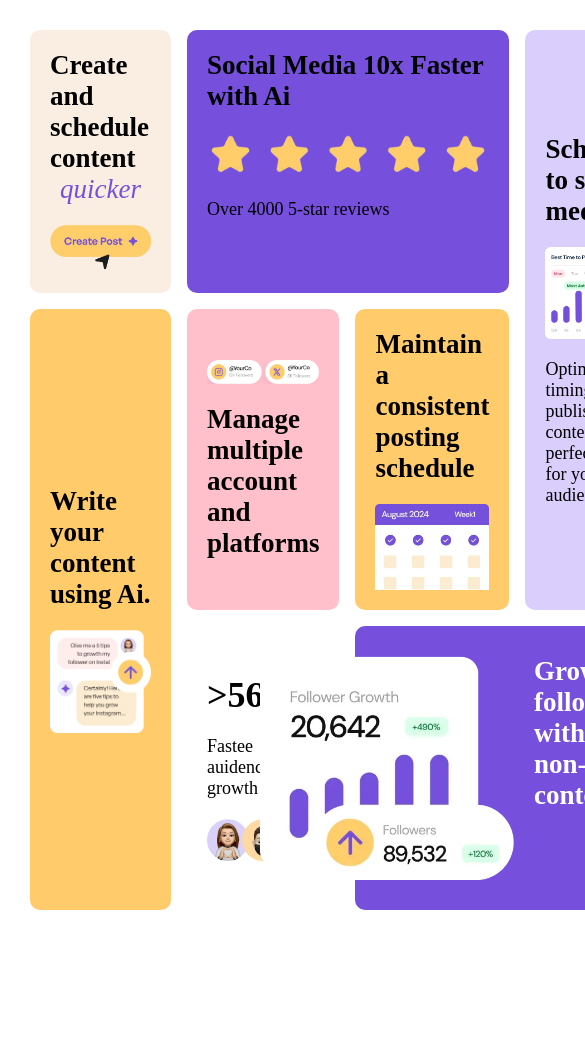
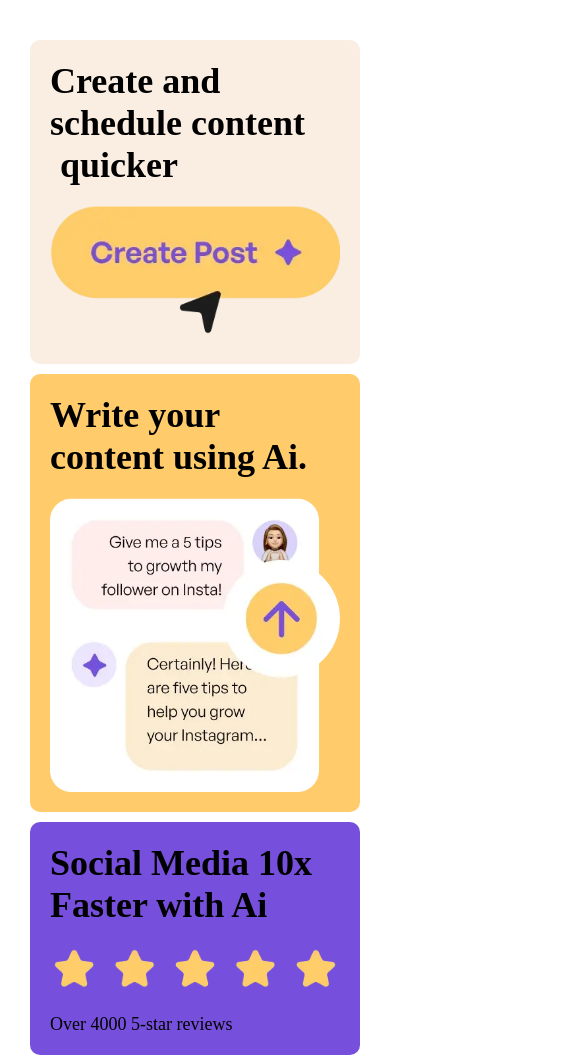
Before and after one commit to Laloka2000/Bento-Grid, a plain HTML site: page index.html in a window 390 px wide. Shown: the top 1058 px of the page, 585 px wide, since content can reach past the window. Before the commit the page ends 940 px from the top, so only its background shows below. Drawn offline with Linux system fonts and the light colour scheme; a web font is replaced by a local one.

Commit message:
Responsive design added

```diff
--- a/index.html
+++ b/index.html
@@ -14,17 +14,17 @@
   <body>
     <div class="parent">
       <div class="div1">
-        <h2>Create and schedule content <span>quicker</span></h2>
+        <h1>Create and schedule content <span>quicker</span></h1>
         <img src="assets/images/illustration-create-post.webp" alt="Create Post">
       </div>
 
       <div class="div2">
-        <h2>Write your content using Ai.</h2>
+        <h1>Write your content using Ai.</h1>
         <img src="assets/images/illustration-ai-content.webp" alt="Ai Content">
       </div>
 
       <div class="div3">
-        <h2>Social Media 10x Faster with Ai</h2>
+        <h1>Social Media 10x Faster with Ai</h1>
         <img src="assets/images/illustration-five-stars.webp" alt="Stars">
         <p>Over 4000 5-star reviews</p>
       </div>
@@ -32,11 +32,11 @@
 
       <div class="div4">
         <img src="assets/images/illustration-multiple-platforms.webp" alt="Multiple platforms">
-        <h2>Manage multiple account and platforms</h2>
+        <h1>Manage multiple account and platforms</h1>
       </div>
 
       <div class="div5">
-        <h2>Maintain a consistent posting schedule</h2>
+        <h1>Maintain a consistent posting schedule</h1>
         <img src="assets/images/illustration-consistent-schedule.webp" alt="Consistent Schedule">
       </div>
 
@@ -47,14 +47,14 @@
       </div>
 
       <div class="div7">
-        <h2>Schedule to social media.</h2>
+        <h1>Schedule to social media.</h1>
         <img src="assets/images/illustration-schedule-posts.webp" alt="Time to post">
         <p>Optimize post timings to publish content at the perfect time for your audience</p>
       </div>
 
       <div class="div8">
         <div class="div8-content">
-          <h2>Grow followers with non-stop content</h2>
+          <h1>Grow followers with non-stop content</h1>
           <img src="assets/images/illustration-grow-followers.webp" alt="Growing followers">
         </div>
       </div>
--- a/styles.css
+++ b/styles.css
@@ -1,5 +1,4 @@
 @import url(https://fonts.google.com/specimen/DM+Sans);
-
 
 * {
   box-sizing: border-box;
@@ -10,7 +9,7 @@
 
 /*Global Styles*/
 
-:root{
+:root {
   --bg-color: hsl(31, 66%, 93%);
   --bg-yellow-bg: hsl(39, 100%, 71%);
   --bg-white: hsl(0, 0%, 100%);
@@ -39,7 +38,7 @@ body {
   grid-template: revert;
 }
 
-img{
+img {
   vertical-align: middle;
   width: 100%;
 }
@@ -64,7 +63,6 @@ body > div.parent > div.div1 > h2 > span {
   border-radius: 10px;
   align-content: center;
   padding: 10px;
-
 }
 .div3 {
   grid-area: 1 / 2 / 3 / 4;
@@ -75,8 +73,6 @@ body > div.parent > div.div1 > h2 > span {
   vertical-align: middle;
 }
 
-
-
 .div4 {
   grid-area: 3 / 2 / 4 / 3;
   background-color: pink;
@@ -86,14 +82,12 @@ body > div.parent > div.div1 > h2 > span {
   image-orientation: inherit;
 }
 
-
 .div5 {
   grid-area: 3 / 3 / 4 / 4;
   border-radius: 10px;
   align-content: center;
   padding: 10px;
   background-color: var(--bg-yellow-bg);
-
 }
 
 .div6 {
@@ -102,7 +96,6 @@ body > div.parent > div.div1 > h2 > span {
   align-content: center;
   padding: 10px;
   background-color: var(--bg-white);
-
 }
 .div7 {
   grid-area: 1 / 4 / 4 / 5;
@@ -110,7 +103,6 @@ body > div.parent > div.div1 > h2 > span {
   align-content: center;
   padding: 10px;
   background-color: var(--color-purple-light);
-
 }
 .div8 {
   grid-area: 4 / 3 / 5 / 5;
@@ -118,18 +110,28 @@ body > div.parent > div.div1 > h2 > span {
   align-content: center;
   padding: 10px;
   background-color: var(--color-purple-strong);
-  color: var(--bg-white)
+  color: var(--bg-white);
 }
 
-.div8-content{
+.div8-content {
   display: inline-flex;
   flex-direction: row-reverse;
 }
 
+/*Responsive Design*/
+@media only screen and (max-width: 860px) {
+  .parent {
+    display: block;
+  }
 
-/*Responsive Design*/
-@media only screen and (max-width: 700px){
-    .parent{
-      grid-template-columns: 1fr;
+  .div1,
+  .div2,
+  .div3,
+  .div4,
+  .div5,
+  .div6,
+  .div7,
+  .div8 {
+    margin-top: 10px;
   }
 }
```
Lines whose indentation alone changed are shown as unchanged.
